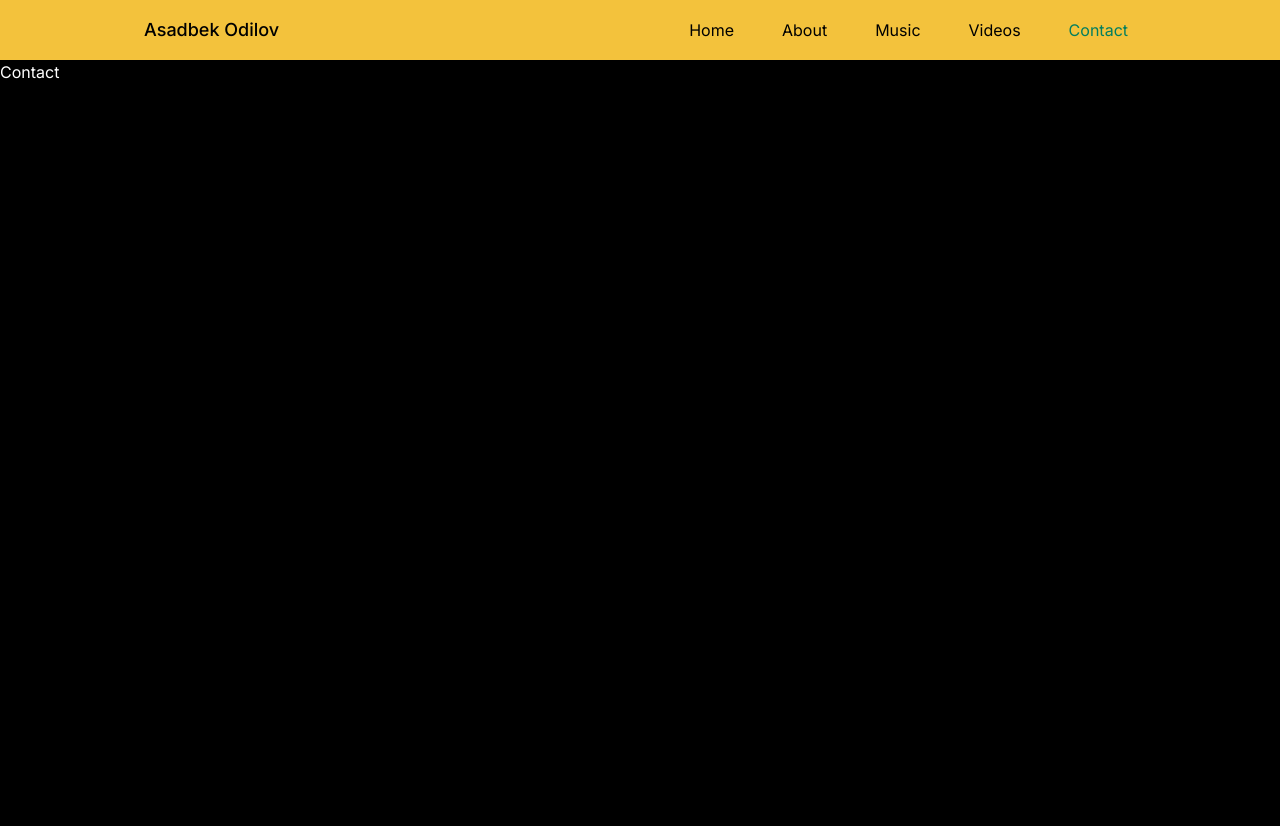
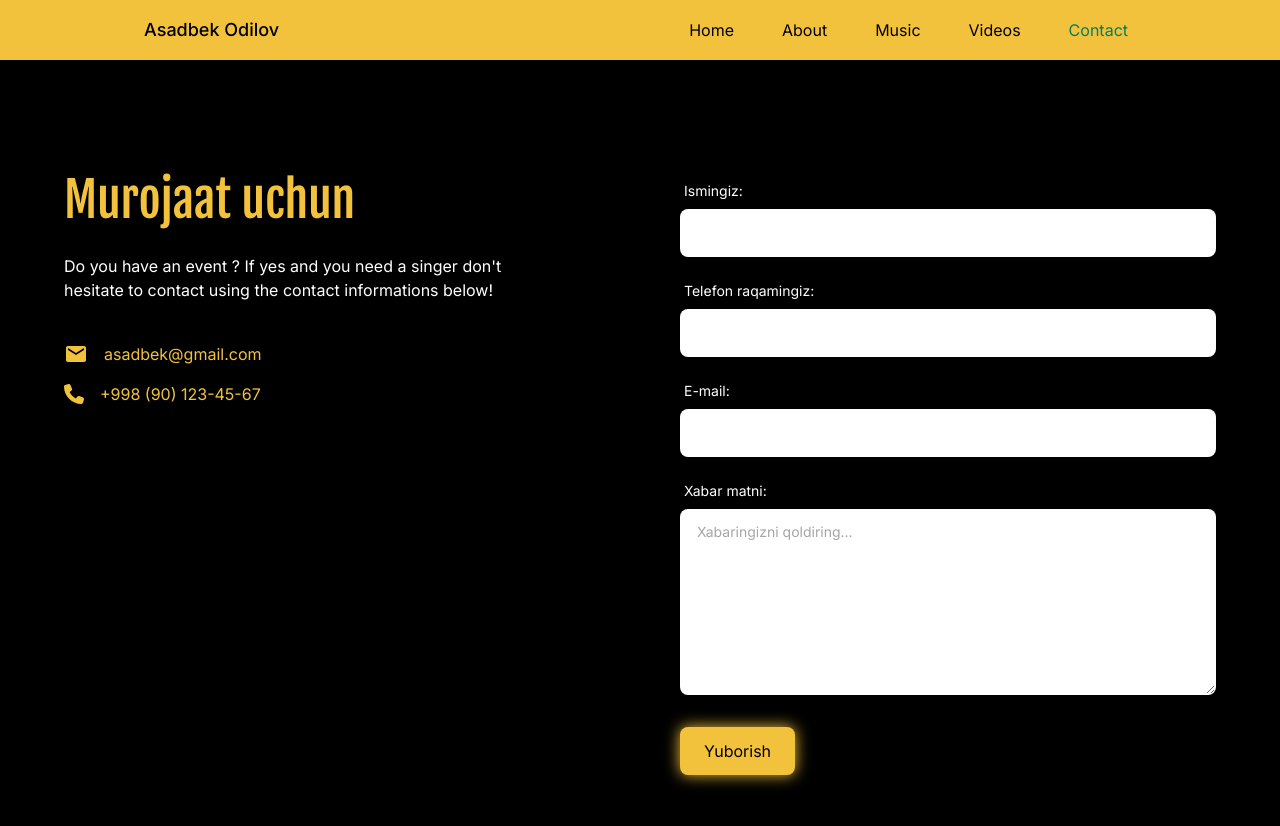
Before and after one commit to asliwebdev/singer-portfolio, a Next.js app: page /contact in a window 1280 px wide. Shown: the top 826 px of the page. Before the commit the page ends 800 px from the top, so only its background shows below. Built offline with nearby package versions, Linux system fonts and the light colour scheme; a web font is replaced by a local one.

Commit message:
contact page ui completed

```diff
--- /dev/null
+++ b/app/components/Footer.jsx
@@ -0,0 +1,7 @@
+const Footer = () => {
+  return (
+    <div className="">Footer</div>
+  )
+}
+
+export default Footer
--- /dev/null
+++ b/app/components/FormInput.jsx
@@ -0,0 +1,22 @@
+const FormInput = ({ label, name, type }) => {
+  return (
+    <div className="form-control mb-4">
+      <label className="label">
+        <span className="label-text">{label}</span>
+      </label>
+      {type === "textarea" ? (
+        <textarea
+          name={name}
+          className={`textarea bg-white placeholder:text-[#21202466]`}
+          placeholder="Xabaringizni qoldiring..."
+          required
+          rows="6"
+        />
+      ) : (
+        <input type={type} name={name} required className={`input bg-white`} />
+      )}
+    </div>
+  );
+};
+
+export default FormInput;
--- a/app/components/index.js
+++ b/app/components/index.js
@@ -3,3 +3,5 @@ export { default as VideosSlider } from "./VideosSlider";
 export { default as About } from "./About";
 export { default as Services } from "./Services";
 export { default as LatestTracks } from "./LatestTracks";
+export { default as FormInput } from "./FormInput";
+export { default as Footer } from "./Footer";
--- /dev/null
+++ b/app/contact/ContactForm.jsx
@@ -0,0 +1,38 @@
+"use client";
+
+import { FormInput } from "../components";
+
+const ContactForm = () => {
+  const isSubmitting = false;
+  return (
+    <form>
+      {/* NAME */}
+      <FormInput label="Ismingiz:" type="text" name="name" />
+      {/* PHONE NUMBER */}
+      <FormInput label="Telefon raqamingiz:" type="tel" name="phone" />
+      {/* EMAIL */}
+      <FormInput label="E-mail:" type="email" name="email" />
+      {/* DESCRIPTION */}
+      <FormInput label="Xabar matni:" type="textarea" name="user_message" />
+      <div className="mt-8 flex justify-start items-center">
+        <button
+          type="submit"
+          className="py-3 px-6 bg-brown shadow-2 rounded-lg text-black border flex items-center justify-center
+          gap-x-2 max-lg:w-full border-none hover:bg-transparent hover:text-brown transition-colors duration-300"
+          disabled={isSubmitting}
+        >
+          {isSubmitting ? (
+            <>
+              <span className="loading loading-spinner"></span>
+              sending...
+            </>
+          ) : (
+            "Yuborish"
+          )}
+        </button>
+      </div>
+    </form>
+  );
+};
+
+export default ContactForm;
--- a/app/contact/page.jsx
+++ b/app/contact/page.jsx
@@ -1,5 +1,45 @@
+import Link from "next/link";
+import { MdMail } from "react-icons/md";
+import { FaPhone } from "react-icons/fa6";
+import ContactForm from "./ContactForm";
+import { fjalla } from "../lib/fonts";
+
 const Contact = () => {
-  return <div>Contact</div>;
+  return (
+    <div className="px-4 pt-16 pb-12 lg:px-16 lg:py-28 grid lg:grid-cols-2 gap-8 lg:gap-20">
+      <div>
+        <h2
+          className={`${fjalla.className} text-brown font-bold text-4xl sm:text-clampH2 leading-[43.2px] lg:leading-[57.6px]`}
+        >
+          Murojaat uchun
+        </h2>
+        <p className="mt-6 max-w-[30rem]">
+          Do you have an event ? If yes and you need a singer don't hesitate to
+          contact using the contact informations below!
+        </p>
+        <div className="mt-8 py-2 flex flex-col gap-y-4">
+          <Link
+            href="mailto:asadbek@gmail.com"
+            className="flex gap-x-4 items-center text-brown"
+          >
+            <MdMail className="text-2xl" /> asadbek@gmail.com
+          </Link>
+          <Link
+            href="tel:+998 (90) 123-45-67"
+            className="flex gap-x-4 items-center text-brown"
+          >
+            <FaPhone className="text-xl" /> +998 (90) 123-45-67
+          </Link>
+        </div>
+      </div>
+      <div className="border-t pt-8 lg:pt-0 lg:border-transparent">
+        <h6 className="text-brown lg:hidden mb-8 font-bold text-2xl sm:text-3xl md:text-4xl leading-[28.8px]">
+          Xabar qoldirish
+        </h6>
+        <ContactForm />
+      </div>
+    </div>
+  );
 };
 
 export default Contact;
```
